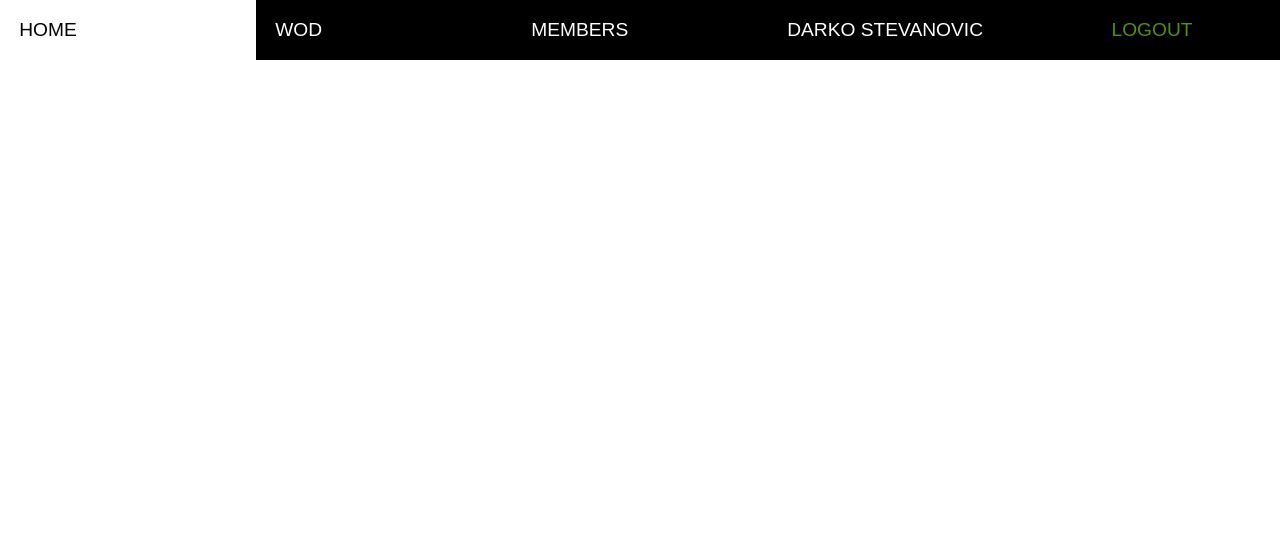
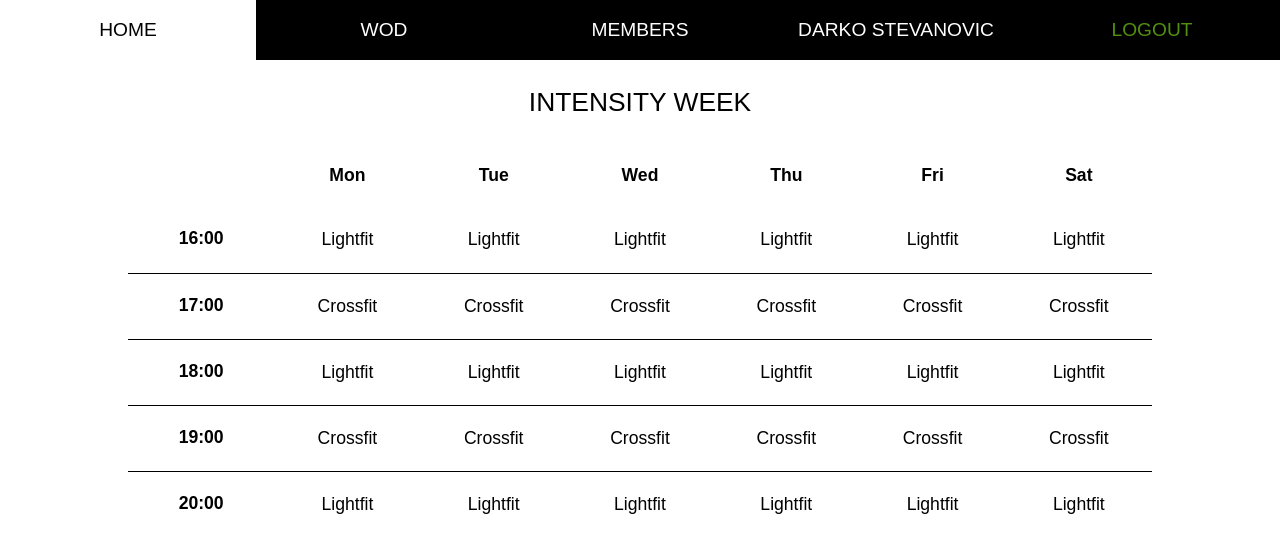
Before and after one commit to pripovedac/intensity-fe, a React (Create React App) app: page /home in a window 1280 px wide. Shown: the top 552 px of the page. Built offline with nearby package versions, Linux system fonts and the light colour scheme; a web font is replaced by a local one.

Commit message:
feat(calendar): create ui for weekly calendar

```diff
--- a/package.json
+++ b/package.json
@@ -5,6 +5,7 @@
   "dependencies": {
     "eslint-plugin-react-hooks": "^1.6.1",
     "history": "^4.9.0",
+    "moment": "^2.24.0",
     "react": "^16.8.6",
     "react-dom": "^16.8.6",
     "react-redux": "^7.1.0",
--- a/src/components/pages/Home/Home.js
+++ b/src/components/pages/Home/Home.js
@@ -1,11 +1,12 @@
 import React from 'react'
 import Navigation from '../../ui/Navigation/Navigation.js'
-import LinkButton from "../../ui/Button/LinkButton";
+import Calendar from '../../ui/Calendar/Calendar'
 
 function Home() {
     return (
         <div>
             <Navigation/>
+            <Calendar title="Intensity calendar"/>
         </div>
     )
 }
--- a/src/components/ui/Button/LinkButton.scss
+++ b/src/components/ui/Button/LinkButton.scss
@@ -10,8 +10,9 @@
   font-family: inherit;
   font-size: 1.2em;
   text-transform: uppercase;
+  text-decoration: none;
+  text-align: center;
   cursor: pointer;
-  text-decoration: none;
 
   > span {
     color: #fff;
--- /dev/null
+++ b/src/components/ui/Calendar/Calendar.js
@@ -0,0 +1,95 @@
+import React, {useState} from 'react'
+import moment from 'moment'
+import {Link} from 'react-router-dom'
+import './Calendar.scss'
+
+function Calendar(props) {
+    const [weekDays] = useState(moment.weekdaysShort())
+
+    function getDays() {
+        let days = weekDays.map(day => {
+            if (day !== 'Sun') {
+                return (
+                    <th scope="col"
+                        key={day}>
+                        {day}
+                    </th>
+                )
+            } else
+                return null
+        }).filter(day => day)
+
+
+        days.unshift(
+            <th scope="col"
+                key="empty">
+                {''}
+            </th>
+        )
+
+        return (
+            <tr>{days}</tr>
+        )
+    }
+
+    function createRows() {
+        const startingTime = 16
+        const endingTime = 20
+        const tableBody = []
+
+        for (let hour = startingTime; hour <= endingTime; hour++) {
+            tableBody.push(createSingleRow(hour))
+        }
+
+        return (tableBody)
+    }
+
+    function createSingleRow(hour) {
+        const trainingType = hour % 2 ? 'Crossfit' : 'Lightfit'
+        return (
+            <tr key={hour}>
+                <th scope="row">
+                    {`${hour}:00`}
+                </th>
+                {insertTableData(hour, trainingType)}
+            </tr>
+        )
+    }
+
+    function handleClick(e) {
+        console.log('clicked: ',props)
+
+    }
+
+
+    function insertTableData(hour, trainingType) {
+        return (weekDays.map(day => {
+                if (day !== 'Sun') {
+                    return (
+                        <td key={`${hour}-${day}`}
+                            onClick={handleClick}
+                        >
+                            <Link to="/wod">{trainingType}</Link>
+                        </td>
+                    )
+                } else
+                    return null
+            }).filter(day => day)
+        )
+    }
+
+    return (
+        <table className="table-calendar">
+            <caption>Intensity week</caption>
+            <thead>
+            {getDays()}
+            </thead>
+            <tbody>
+            {createRows()}
+            </tbody>
+        </table>
+    )
+
+}
+
+export default Calendar
--- /dev/null
+++ b/src/components/ui/Calendar/Calendar.scss
@@ -0,0 +1,80 @@
+@import '../../styles/colors';
+
+.table-calendar {
+  width: 80%;
+  display: block;
+  margin: 0 auto;
+  font-size: 1.1em;
+  border: none;
+  overflow: hidden;
+}
+
+.table-calendar tbody, .table-calendar thead {
+  display: block;
+  width: 100%;
+}
+
+.table-calendar > caption {
+  display: inline-block;
+  width: 100%;
+  padding-top: 1em;
+  padding-bottom: 1em;
+  text-align: center;
+  text-transform: uppercase;
+  font-size: 1.5em;
+}
+
+.table-calendar tr {
+  width: 100%;
+  display: flex;
+  justify-content: space-between;
+  border-bottom: 1px solid black;
+}
+
+.table-calendar tr:last-child {
+  border-bottom: none;
+}
+
+.table-calendar th {
+  width: 100%;
+  padding-top: 1.2em;
+  padding-bottom: 1.2em;
+  overflow: hidden;
+}
+
+.table-calendar td {
+  width: 100%;
+  text-align: center;
+  box-sizing: border-box;
+  overflow: hidden;
+
+  > a {
+    display: inline-block;
+    padding-top: 1.2em;
+    padding-bottom: 1.2em;
+    width: 100%;
+    color: #000;
+    text-decoration: none;
+  }
+}
+
+.table-calendar td:hover {
+  color: #fff;
+  animation: fadein 0.8s;
+  animation-fill-mode: forwards;
+
+  > a {
+    color: #fff;
+    cursor: pointer;
+  }
+}
+
+@keyframes fadein {
+  0% {
+    background-color: #fff;
+  }
+
+  100% {
+    background-color: #000;
+  }
+}
```
Also changed, not shown: 1 other file (tests, documents, lock files or other folders).
